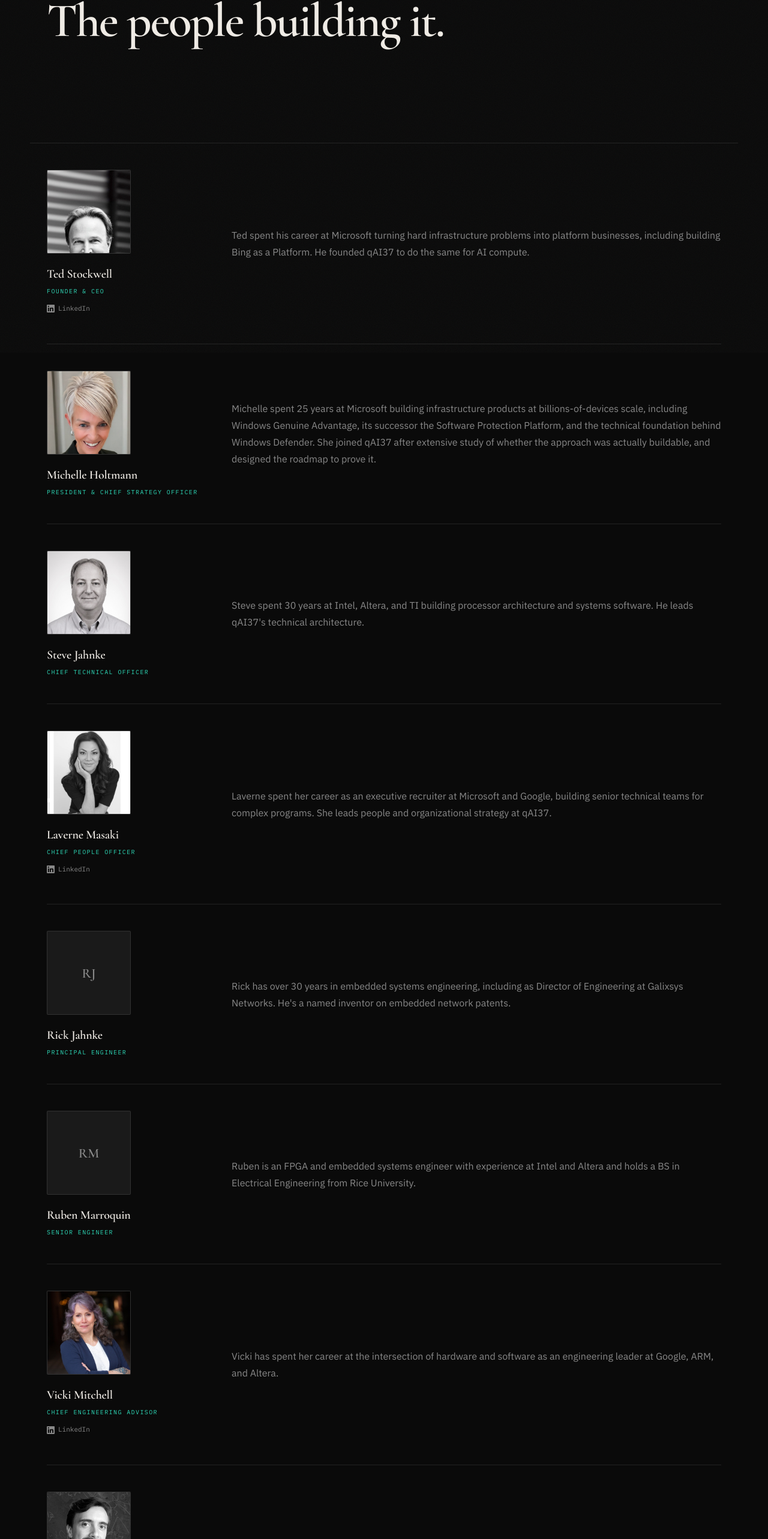
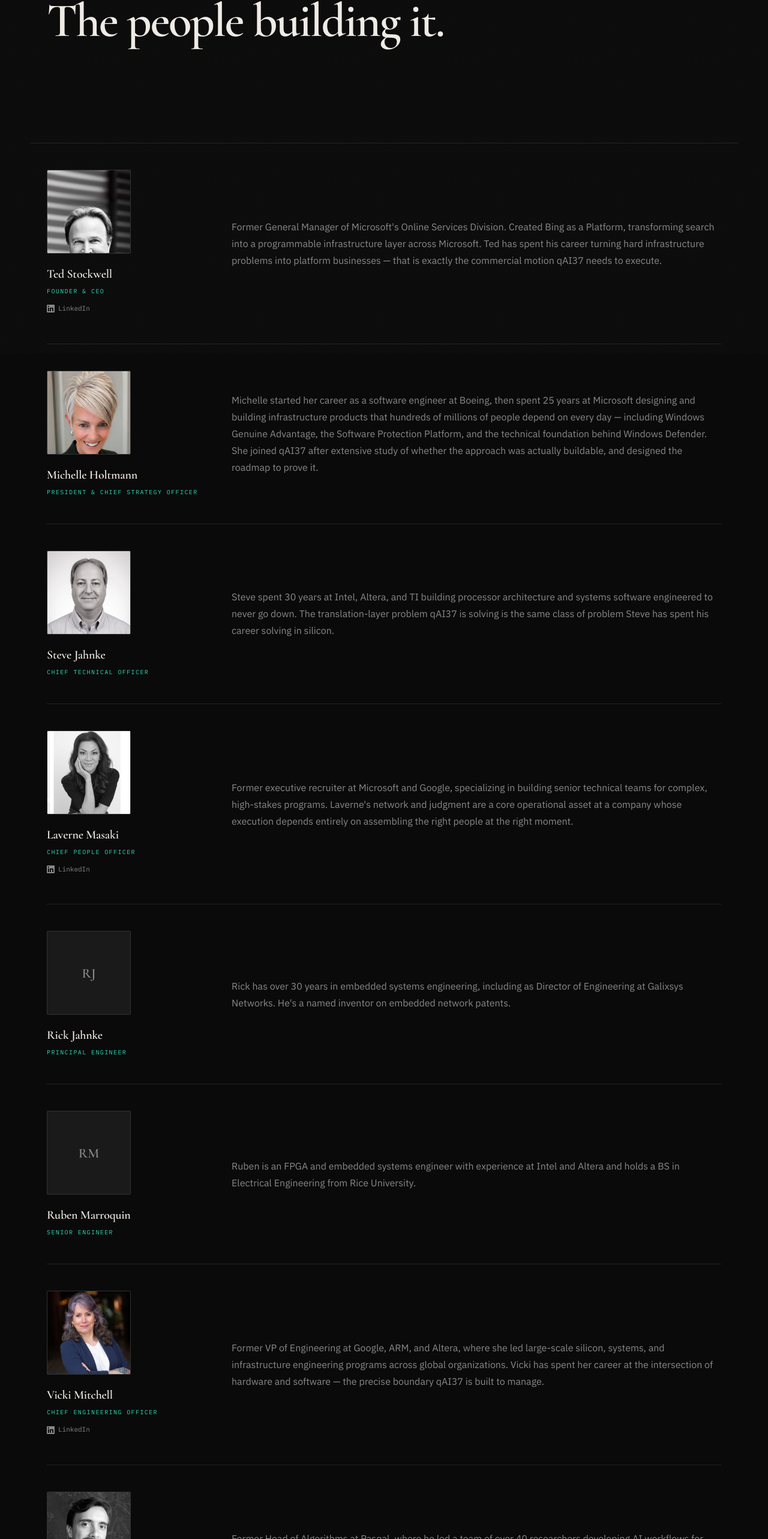
Before and after one commit to lizzierunner/qai37-site, a Next.js app: page /qai37-site/team in a window 1280 px wide. Shown: the part 212-2778 px from the top of the page at 60% size. Built offline with nearby package versions, Linux system fonts and the light colour scheme.

Commit message:
Update team bios from v3.2 doc; fix Vicki title to Chief Engineering Officer

```diff
--- a/app/team/page.tsx
+++ b/app/team/page.tsx
@@ -23,7 +23,7 @@
     role: "Founder & CEO",
     initials: "TS",
     img: "/qai37-site/images/team/ted-stockwell.jpg",
-    bio: "Ted spent his career at Microsoft turning hard infrastructure problems into platform businesses, including building Bing as a Platform. He founded qAI37 to do the same for AI compute.",
+    bio: "Former General Manager of Microsoft's Online Services Division. Created Bing as a Platform, transforming search into a programmable infrastructure layer across Microsoft. Ted has spent his career turning hard infrastructure problems into platform businesses — that is exactly the commercial motion qAI37 needs to execute.",
     li: "https://www.linkedin.com/in/jtedstockwell/",
   },
   {
@@ -31,21 +31,21 @@
     role: "President & Chief Strategy Officer",
     initials: "MH",
     img: "/qai37-site/images/team/michelle-holtmann.jpg",
-    bio: "Michelle spent 25 years at Microsoft building infrastructure products at billions-of-devices scale, including Windows Genuine Advantage, its successor the Software Protection Platform, and the technical foundation behind Windows Defender. She joined qAI37 after extensive study of whether the approach was actually buildable, and designed the roadmap to prove it.",
+    bio: "Michelle started her career as a software engineer at Boeing, then spent 25 years at Microsoft designing and building infrastructure products that hundreds of millions of people depend on every day — including Windows Genuine Advantage, the Software Protection Platform, and the technical foundation behind Windows Defender. She joined qAI37 after extensive study of whether the approach was actually buildable, and designed the roadmap to prove it.",
   },
   {
     name: "Steve Jahnke",
     role: "Chief Technical Officer",
     initials: "SJ",
     img: "/qai37-site/images/team/steve-jahnke.jpg",
-    bio: "Steve spent 30 years at Intel, Altera, and TI building processor architecture and systems software. He leads qAI37's technical architecture.",
+    bio: "Steve spent 30 years at Intel, Altera, and TI building processor architecture and systems software engineered to never go down. The translation-layer problem qAI37 is solving is the same class of problem Steve has spent his career solving in silicon.",
   },
   {
     name: "Laverne Masaki",
     role: "Chief People Officer",
     initials: "LM",
     img: "/qai37-site/images/team/laverne-masaki.jpg",
-    bio: "Laverne spent her career as an executive recruiter at Microsoft and Google, building senior technical teams for complex programs. She leads people and organizational strategy at qAI37.",
+    bio: "Former executive recruiter at Microsoft and Google, specializing in building senior technical teams for complex, high-stakes programs. Laverne's network and judgment are a core operational asset at a company whose execution depends entirely on assembling the right people at the right moment.",
     li: "https://www.linkedin.com/in/laverne-masaki/",
   },
   {
@@ -62,10 +62,10 @@
   },
   {
     name: "Vicki Mitchell",
-    role: "Chief Engineering Advisor",
+    role: "Chief Engineering Officer",
     initials: "VM",
     img: "/qai37-site/images/team/vicki-mitchell.jpg",
-    bio: "Vicki has spent her career at the intersection of hardware and software as an engineering leader at Google, ARM, and Altera.",
+    bio: "Former VP of Engineering at Google, ARM, and Altera, where she led large-scale silicon, systems, and infrastructure engineering programs across global organizations. Vicki has spent her career at the intersection of hardware and software — the precise boundary qAI37 is built to manage.",
     li: "https://www.linkedin.com/in/vickibmitchell/",
   },
   {
@@ -73,7 +73,7 @@
     role: "Chief Quantum Advisor",
     initials: "VE",
     img: "/qai37-site/images/team/vincent-elfving.jpg",
-    bio: "Vincent was Head of Algorithms at Pasqal, where he led a team of researchers building AI workflows for neutral atom hardware. He's a Google Quantum AI alumnus.",
+    bio: "Former Head of Algorithms at Pasqal, where he led a team of over 40 researchers developing AI workflows for neutral atom hardware. Google Quantum AI alumnus and co-founder of Qu & Co (merged with Pasqal). PhD in Quantum Information Processing.",
   },
 ];
 
```
